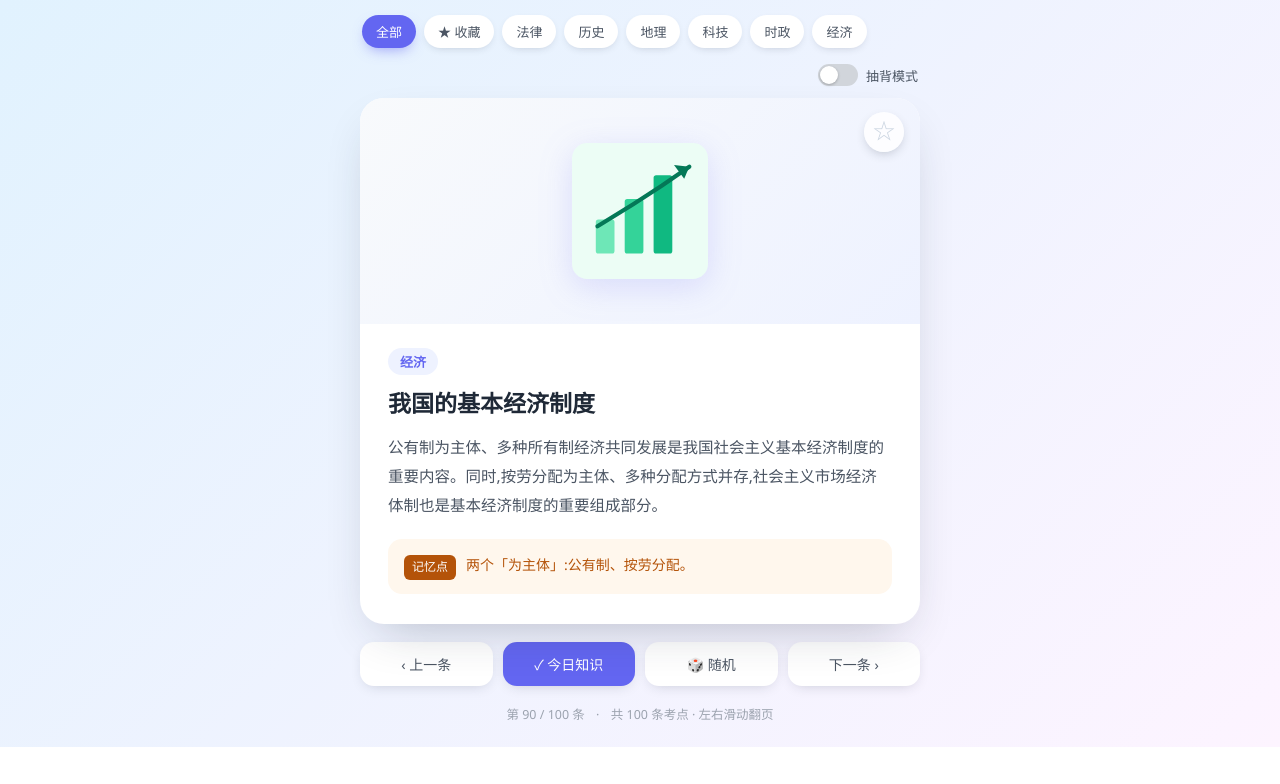
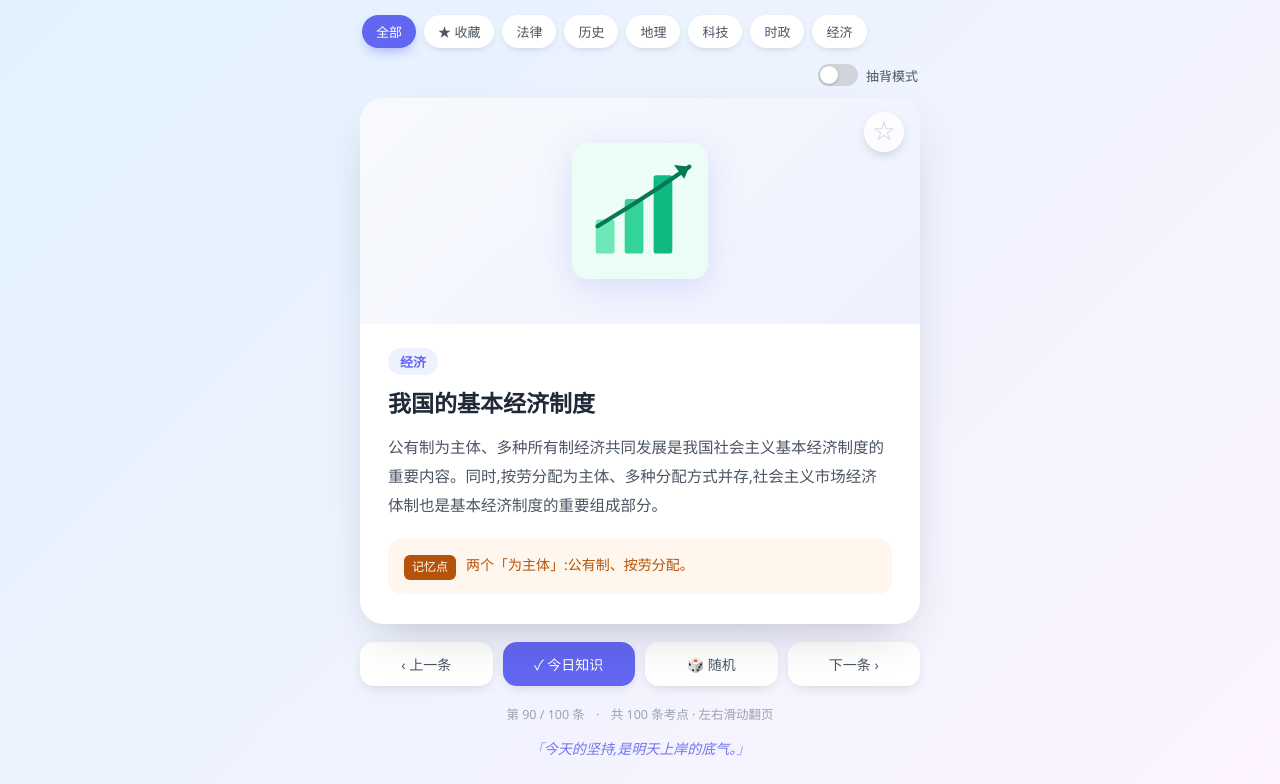
Before and after one commit to Grace-hub-lab/daily-kepu, a plain HTML site: page index.html in a window 1280 px wide. Shown: the part 60-844 px from the top of the page. Before the commit the page ends 807 px from the top, so only its background shows below. Drawn offline with Linux system fonts and the light colour scheme.

Commit message:
底部增加每日励志金句(每条考点配一句),SW 升到 v4

```diff
--- a/app.js
+++ b/app.js
@@ -22,7 +22,14 @@
     favBtn: document.getElementById("favBtn"),
     quizToggle: document.getElementById("quizToggle"),
     revealBtn: document.getElementById("revealBtn"),
+    quote: document.getElementById("quote"),
   };
+
+  // 底部金句:每条考点固定配一句(按下标取,翻页跟着换)
+  function renderQuote(realIndex) {
+    if (!el.quote || typeof QUOTES === "undefined" || !QUOTES.length) return;
+    el.quote.textContent = QUOTES[realIndex % QUOTES.length];
+  }
 
   const ALL = "全部";
   const FAV = "★ 收藏";
@@ -111,6 +118,7 @@
     const isToday = current === todayIndex() && activeField === ALL;
     el.today.textContent = isToday ? "✓ 今日知识" : "回到今天";
 
+    renderQuote(current);
     applyQuizState(true); // 新条目在抽背模式下重新盖住
   }
 
@@ -143,6 +151,7 @@
     el.favBtn.classList.remove("active");
     el.counter.textContent = "收藏 第 0 / 0 条";
     el.today.textContent = "回到今天";
+    renderQuote(0);
     el.card.classList.remove("quiz", "revealed");
   }
 
--- a/data.js
+++ b/data.js
@@ -126,3 +126,39 @@ const FIELD_ICONS = {
   "时政": `<svg viewBox="0 0 200 200" xmlns="http://www.w3.org/2000/svg"><rect x="20" y="20" width="160" height="160" rx="18" fill="#fff1f2"/><rect x="40" y="90" width="120" height="70" rx="6" fill="#fda4af"/><polygon points="100,46 160,90 40,90" fill="#e11d48"/><rect x="92" y="60" width="16" height="30" fill="#be123c"/><rect x="58" y="104" width="12" height="44" fill="#fff"/><rect x="94" y="104" width="12" height="44" fill="#fff"/><rect x="130" y="104" width="12" height="44" fill="#fff"/><rect x="40" y="160" width="120" height="10" rx="3" fill="#be123c"/></svg>`,
   "经济": `<svg viewBox="0 0 200 200" xmlns="http://www.w3.org/2000/svg"><rect x="20" y="20" width="160" height="160" rx="18" fill="#ecfdf5"/><rect x="48" y="110" width="22" height="40" rx="3" fill="#6ee7b7"/><rect x="82" y="86" width="22" height="64" rx="3" fill="#34d399"/><rect x="116" y="58" width="22" height="92" rx="3" fill="#10b981"/><path d="M50 118 L92 92 L126 70 L158 48" fill="none" stroke="#047857" stroke-width="5" stroke-linecap="round"/><polygon points="158,48 140,46 152,62" fill="#047857"/></svg>`
 };
+
+
+// 底部每日金句:广为流传的励志短句,适合考公备考激励
+// 每条考点固定对应其中一句(按下标循环),翻页时跟着换
+const QUOTES = [
+  "心中有光,脚下有路;日拱一卒,功不唐捐。",
+  "你走过的每一步,都算数。",
+  "越努力,越幸运;越坚持,越从容。",
+  "山高自有客行路,水深自有渡船人。",
+  "行而不辍,未来可期。",
+  "不驰于空想,不骛于虚声。",
+  "把平凡的事做好,就是不平凡。",
+  "沉下心来,方能行稳致远。",
+  "每一个不曾起舞的日子,都是对生命的辜负;今天也要全力以赴。",
+  "花开不是为了凋谢,是为了结果。坚持住。",
+  "星光不负赶路人,时光不负有心人。",
+  "慢慢来,比较快;稳稳走,不会错。",
+  "再大的石头,也挡不住一颗想上岸的心。",
+  "你现在吃的苦,会照亮未来的路。",
+  "不问收获,但问耕耘;天道酬勤。",
+  "凡事预则立,不预则废。今天也要有计划。",
+  "千里之行,始于足下;万事之成,在于坚持。",
+  "心若向阳,无惧风霜。",
+  "脚踏实地,仰望星空。",
+  "乾坤未定,你我皆是黑马。",
+  "但行好事,莫问前程;功到自然成。",
+  "稳住心态,稳扎稳打,好运就在不远处。",
+  "读书百遍,其义自见;刷题千道,其理自明。",
+  "吃得苦中苦,方知甜上甜。",
+  "既然选择了远方,便只顾风雨兼程。",
+  "低头是题海,抬头是未来。",
+  "慎终如始,则无败事。",
+  "滴水穿石,非一日之功;贵在坚持。",
+  "愿你所求皆如愿,所行皆坦途。",
+  "今天的坚持,是明天上岸的底气。",
+];
--- a/index.html
+++ b/index.html
@@ -66,6 +66,8 @@
       <span class="sep">·</span>
       <span>共 100 条考点 · 左右滑动翻页</span>
     </footer>
+
+    <p class="quote" id="quote"></p>
   </div>
 
   <script src="data.js"></script>
--- a/style.css
+++ b/style.css
@@ -275,6 +275,24 @@ body {
 }
 .sep { margin: 0 8px; }
 
+/* 底部每日金句 */
+.quote {
+  margin-top: 14px;
+  text-align: center;
+  font-size: 14px;
+  line-height: 1.7;
+  color: var(--accent);
+  font-style: italic;
+  padding: 0 10px;
+  opacity: 0.9;
+  animation: rise 0.6s ease;
+}
+.quote::before { content: "「"; opacity: 0.6; }
+.quote::after { content: "」"; opacity: 0.6; }
+@media (max-width: 600px) {
+  .quote { font-size: 15px; }
+}
+
 /* 滑动翻页时的轻微位移反馈 */
 .card.swipe-left { transition: transform 0.2s ease; transform: translateX(-12px); }
 .card.swipe-right { transition: transform 0.2s ease; transform: translateX(12px); }
--- a/sw.js
+++ b/sw.js
@@ -2,7 +2,7 @@
 // 作用:首次联网打开后,把所有资源缓存到本机;之后即使断网也能打开(加到桌面后像 App 一样秒开)。
 // 更新内容时,把 CACHE_VERSION 改一下(如 v1 -> v2),用户下次联网打开即自动更新缓存。
 
-const CACHE_VERSION = "kepu-v3";
+const CACHE_VERSION = "kepu-v4";
 
 // 要缓存的资源(用相对路径,适配任意部署目录)
 const ASSETS = [
```
